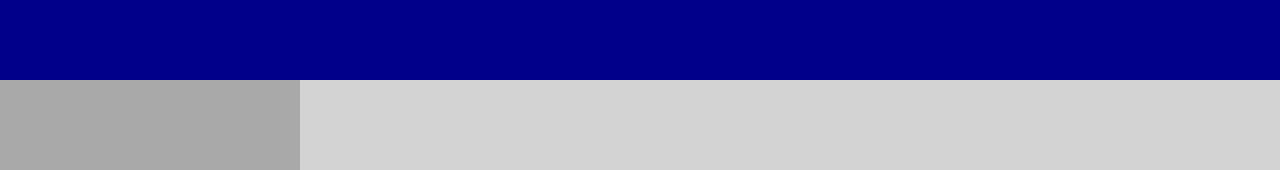
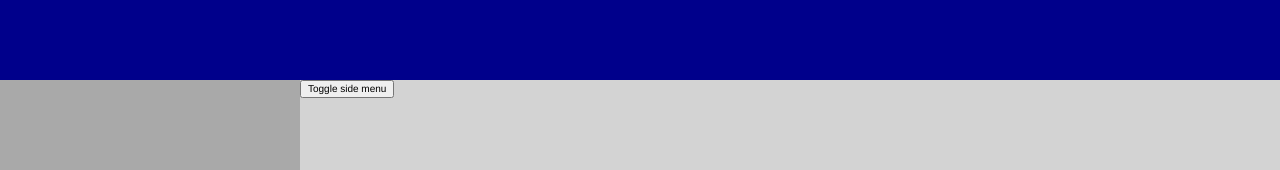
Before and after one commit to EdgeJay/react-starter-kit, a React app: page / in a window 1280 px wide. Shown: the top 170 px of the page. Built offline with nearby package versions, Linux system fonts and the light colour scheme.

Commit message:
animation for sidemenu

```diff
--- a/src/client/components/App.tsx
+++ b/src/client/components/App.tsx
@@ -23,13 +23,17 @@ const GlobalStyle = createGlobalStyle<{ theme: ITheme }>`
 `;
 
 function App() {
+  const [sideMenuOpened, setSideMenuOpened] = React.useState<boolean>(true);
+
+  const handleSideMenuToggle = () => setSideMenuOpened(!sideMenuOpened);
+
   return (
     <ThemeProvider theme={defaultTheme}>
       <React.Fragment>
         <GlobalStyle />
         <GridContainer
           columns={[
-            { name: 'header-left sidemenu-left', size: '30rem' },
+            { name: 'header-left sidemenu-left', size: 'auto' },
             { name: 'sidemenu-right', size: '1fr' },
             { name: 'header-right' },
           ]}
@@ -57,7 +61,11 @@ function App() {
               rowEnd: 'page-end',
               columnEnd: 'sidemenu-right',
             }}
-            style={{ backgroundColor: 'darkgrey' }}
+            style={{
+              backgroundColor: 'darkgrey',
+              width: sideMenuOpened ? '30rem' : '0rem',
+              transition: 'width 0.3s ease-in-out',
+            }}
           />
           {/* Content */}
           <GridItem
@@ -68,7 +76,9 @@ function App() {
               columnEnd: 'header-right',
             }}
             style={{ backgroundColor: 'lightgrey' }}
-          />
+          >
+            <button onClick={handleSideMenuToggle}>Toggle side menu</button>
+          </GridItem>
         </GridContainer>
       </React.Fragment>
     </ThemeProvider>
```
